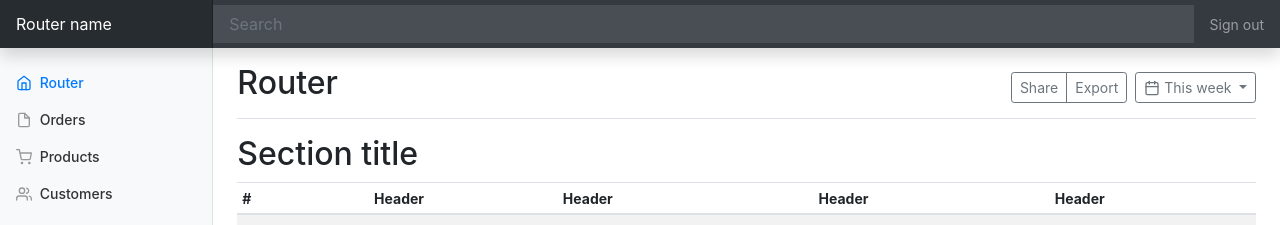
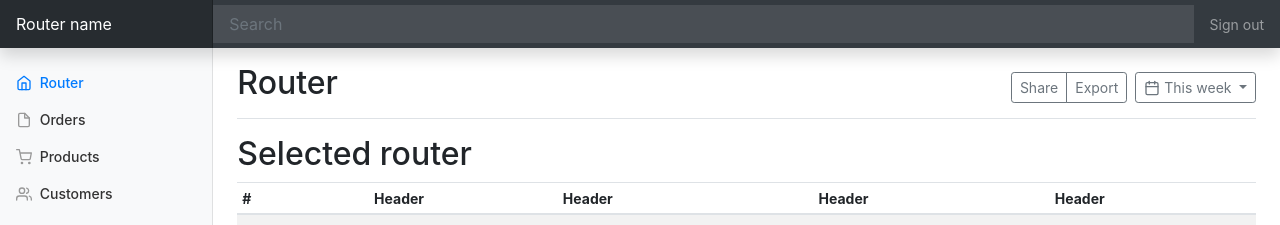
Before and after one commit to erikfisher/router, a plain HTML site: page index.html in a window 1280 px wide. Shown: the top 225 px of the page. Drawn offline with nearby package versions, Linux system fonts and the light colour scheme.

Commit message:
Update index.html

```diff
--- a/index.html
+++ b/index.html
@@ -141,7 +141,7 @@
 
 
 
-      <h2>Section title</h2>
+      <h2>Selected router</h2>
       <div class="table-responsive">
         <table class="table table-striped table-sm">
           <thead>
```
